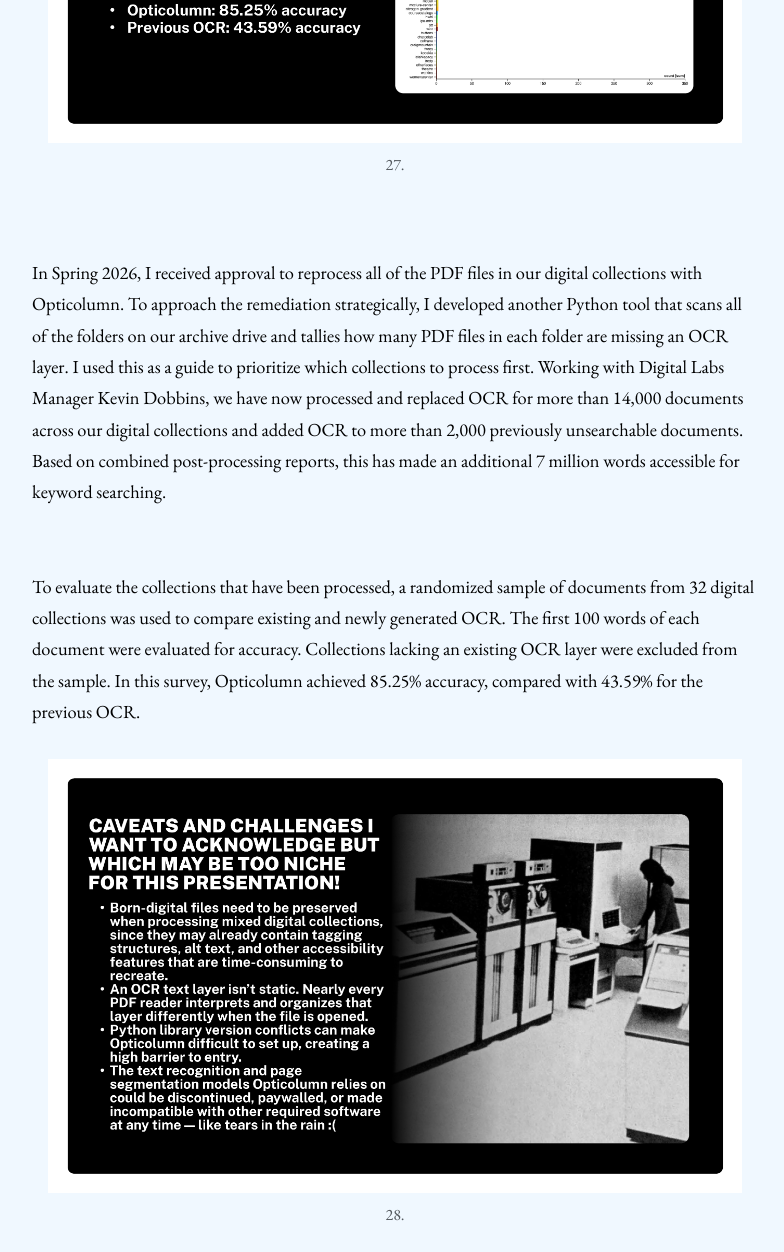
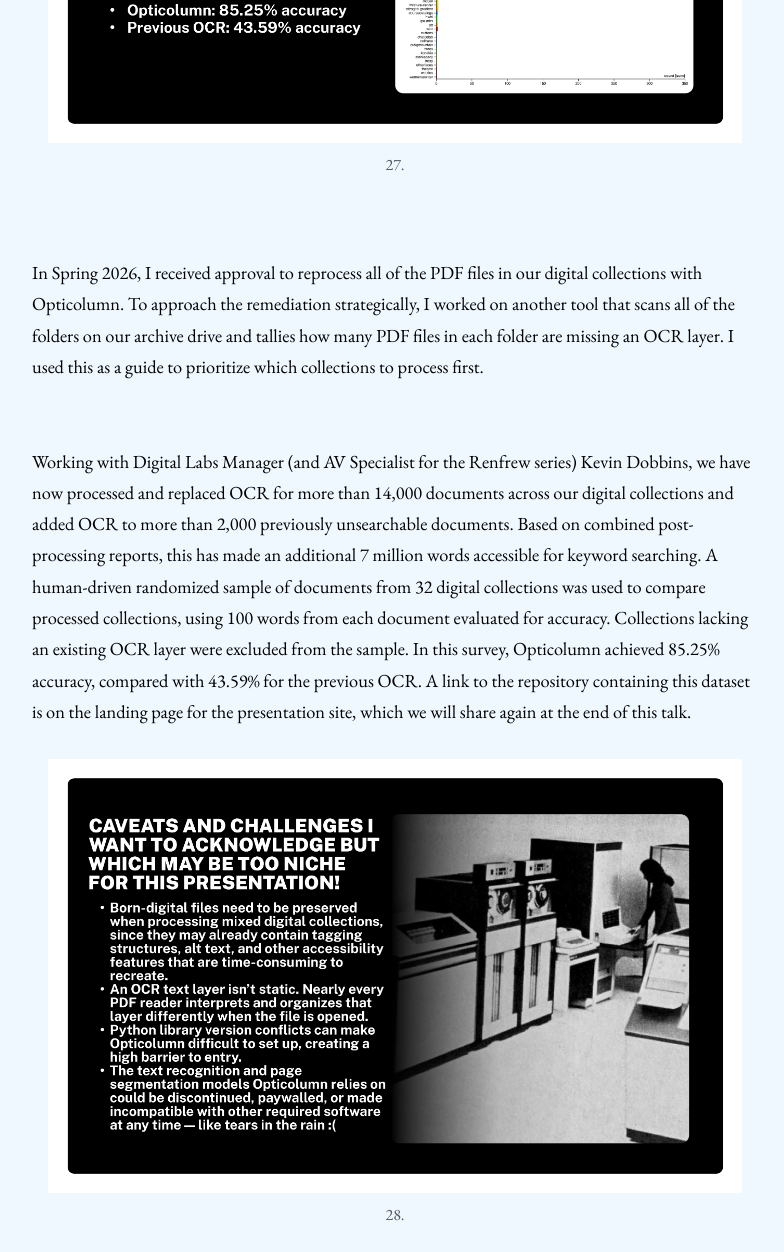
Before and after one commit to aweymo-ui/practices-rc, a Jekyll site: the page built from content/6_findings.md, in a window 1280 px wide and 1400 px high, scrolled down 1819 px, cut to the strip 0-1252 px from the top of the window. Shown: the whole strip, without its empty margins (245-1029 px from the left). Built offline with Jekyll 4.4.1, drawn with Linux system fonts in a browser that asks for light colours; some web fonts are replaced; some of the changed text lies outside the part shown.

Commit message:
script update

```diff
--- a/content/6_findings.md
+++ b/content/6_findings.md
@@ -24,26 +24,17 @@ These statistics compare OCR accuracy between Adobe Acrobat's most up-to-date ve
 
 <br>
 
-In Spring 2026, I received approval to reprocess all of the PDF files in our digital collections with Opticolumn. To approach the remediation strategically, I developed another Python tool that scans all of the folders on our archive drive and tallies how many PDF files in each folder are missing an OCR layer. I used this as a guide to prioritize which collections to process first. Working with Digital Labs Manager Kevin Dobbins, we have now processed and replaced OCR for more than 14,000 documents across our digital collections and added OCR to more than 2,000 previously unsearchable documents. Based on combined post-processing reports, this has made an additional 7 million words accessible for keyword searching.
+In Spring 2026, I received approval to reprocess all of the PDF files in our digital collections with Opticolumn. To approach the remediation strategically, I worked on another tool that scans all of the folders on our archive drive and tallies how many PDF files in each folder are missing an OCR layer. I used this as a guide to prioritize which collections to process first.
 
 <br>
 
-To evaluate the collections that have been processed, a randomized sample of documents from 32 digital collections was used to compare existing and newly generated OCR. The first 100 words of each document were evaluated for accuracy. Collections lacking an existing OCR layer were excluded from the sample. In this survey, Opticolumn achieved 85.25% accuracy, compared with 43.59% for the previous OCR.
+Working with Digital Labs Manager (and AV Specialist for the Renfrew series) Kevin Dobbins, we have now processed and replaced OCR for more than 14,000 documents across our digital collections and added OCR to more than 2,000 previously unsearchable documents. Based on combined post-processing reports, this has made an additional 7 million words accessible for keyword searching. A human-driven randomized sample of documents from 32 digital collections was used to compare processed collections, using 100 words from each document evaluated for accuracy. Collections lacking an existing OCR layer were excluded from the sample. In this survey, Opticolumn achieved 85.25% accuracy, compared with 43.59% for the previous OCR. A link to the repository containing this dataset is on the landing page for the presentation site, which we will share again at the end of this talk.
 
 {% include gallery-figure.html img="practice_28.png" alt="A person stands in front of a row of old, bulky machines, each with a screen, as they work on a task. The woman appears to be handling or organizing documents." caption="28." %}
 
 <br>
 
-There are a few challenges surrounding this project that I want to acknowledge in bullet points here, as they may be a bit niche to spend much time on in this talk, but happy to discuss further afterward. In short, the diversity of our digital collections led me to build an auditing workflow combining manual and automated checks:
-
-<br>
-
-- Review script – generates the side-by-side comparison images you've seen throughout this presentation, letting me quickly check a document's first page against its OCR output.
-- Report script – uses text mining libraries and regular expressions to tally the number of "true words" in the original folder versus the processed folder.
-
-<br>
-
-These batch methods are less precise than the human-directed sample surveys also used in this project, but they're helpful for confirming your large-scale remediation project is on the right track.
+There are a few challenges surrounding this project that I want to acknowledge only in bullet points here, as they may be a bit niche to spend much time on in this talk, but I'm happy to discuss further afterward. In short, the diversity of our digital collections led me to build an auditing workflow into Opticolumn, combining a quick, image based reference to OCR accuracy and how it maps onto the page, and a text mining based report to tally the number of "true words" in the original folder versus the processed folder. These batch methods are less precise than the human-directed sample survey just mentioned, but they were helpful for confirming a large-scale project is on the right track.
 
 {% include gallery-figure.html img="practice_29.png" alt="Three identical newspaper spreads from The Idaho Argonaut presented in different ways under the title Future Work." caption="29." %}
 
```
Also changed, not shown: other parts of content/6_findings.md (+1 -1 lines).
